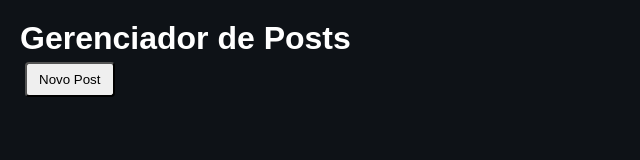
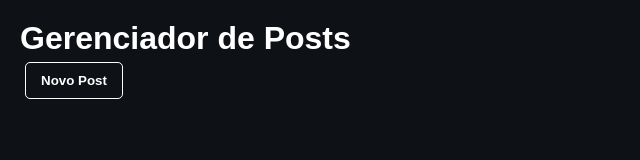
Before and after one commit to davi-2025/desafio-obadrop, a plain HTML site: page arquivos/index.html in a window 1280 px wide. Shown: the whole page, without its empty margins (0-640 px from the left). Drawn offline with Linux system fonts and the light colour scheme; no server answers.

Commit message:
Estilização do botão Novo Post.

```diff
--- a/arquivos/css/style.css
+++ b/arquivos/css/style.css
@@ -8,6 +8,16 @@ body {
   padding: 20px;
   background-color: #0e1217;
   color: #fff;
+}
+
+#new-post-btn {
+    background: #0e1217;
+    border-radius: 5px;
+    padding: 10px 15px;
+    font-weight: bold;
+    color: #fff;
+    border: 1px solid #fff;
+
 }
 
 */se estiver bugado basta remover a tag abaixo*/
```
